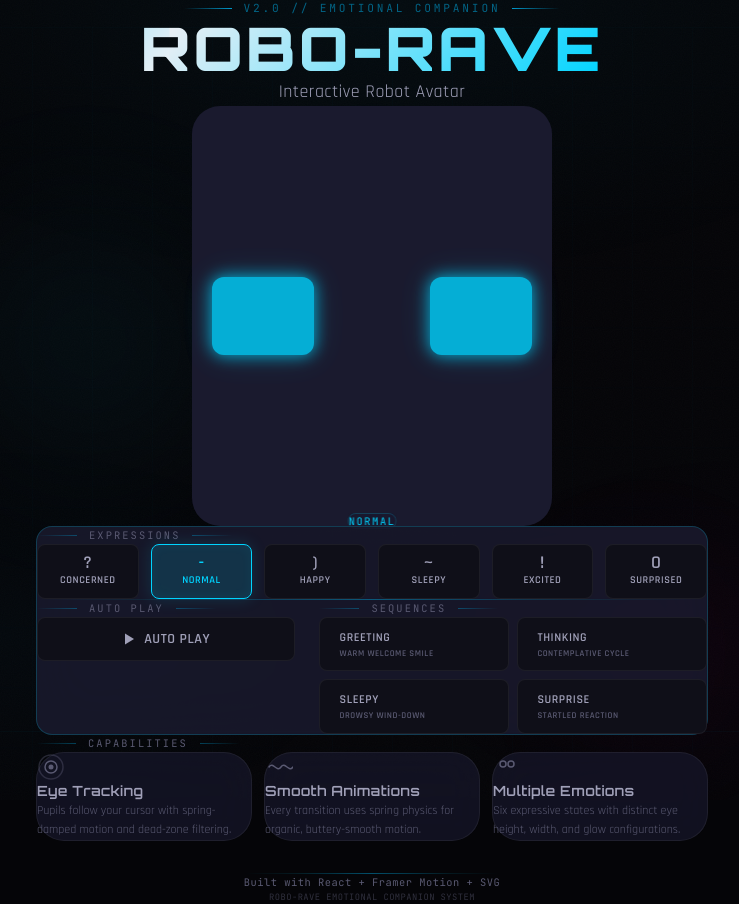
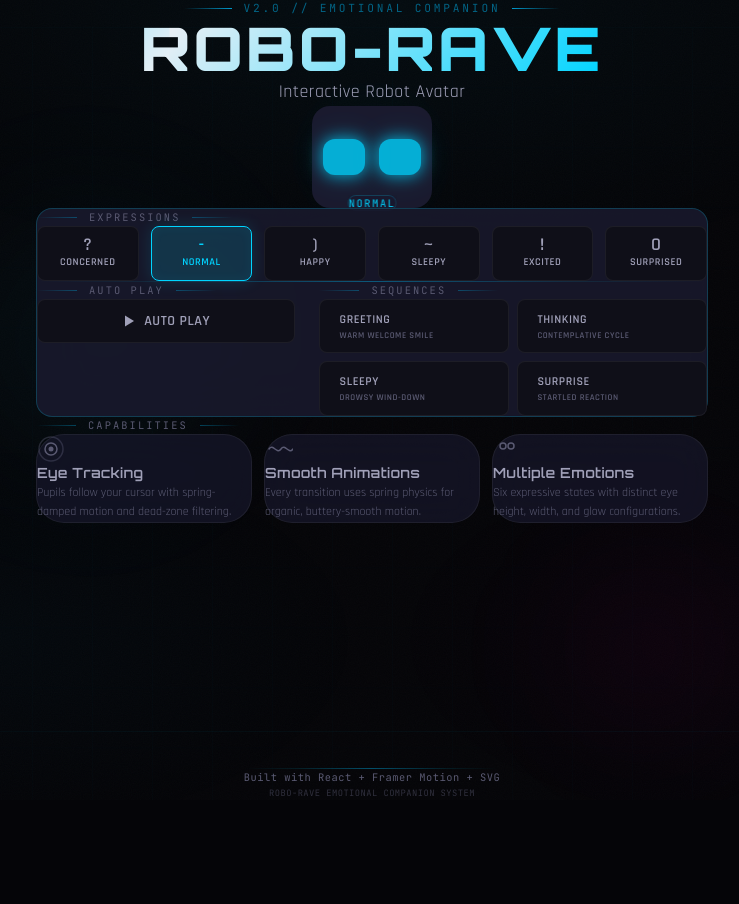
Before and after one commit to ahmedislamfarouk/robot-eyes-avatar, a React (Vite) app: page / in a window 1280 px wide. Shown: the whole page, without its empty margins (268-1007 px from the left). After the commit the page ends 800 px from the top, so only its background shows below. Built offline with nearby package versions, Linux system fonts and the light colour scheme.

Commit message:
feat: excited pulse animation + Google Translate TTS

```diff
--- a/src/components/RobotEyes/Eye.tsx
+++ b/src/components/RobotEyes/Eye.tsx
@@ -1,48 +1,36 @@
 /**
  * Eye — CSS div with animated border-radius.
- *
- * Different border-radius values = different shapes.
- * Framer-motion can smoothly interpolate border-radius between states.
+ * Uses CSS transitions + CSS keyframe animation for excited state.
  */
 
-import { motion, useSpring } from 'framer-motion';
 import type { EyeState } from './expressions';
 
 export interface EyeProps {
   state: EyeState;
   isBlinking: boolean;
-  size?: number;
+  isExcited?: boolean;
 }
 
-const SPRING = { stiffness: 80, damping: 14, mass: 1.2 };
-
-export default function Eye({ state, isBlinking, size = 120 }: EyeProps) {
-  const scaleY = useSpring(state.scaleY, SPRING);
-  const scaleX = useSpring(state.scaleX, SPRING);
-  const glow = useSpring(state.glowIntensity, SPRING);
-
-  scaleY.set(isBlinking ? 0.05 : state.scaleY);
-  scaleX.set(state.scaleX);
-  glow.set(state.glowIntensity);
-
-  const eyeW = size * 0.85;
-  const eyeH = size * 0.65;
+export default function Eye({ state, isBlinking, isExcited = false }: EyeProps) {
+  const scaleY = isBlinking ? 0.05 : state.scaleY;
+  const glowIntensity = state.glowIntensity;
 
   return (
-    <motion.div
+    <div
       style={{
-        width: eyeW,
-        height: eyeH,
+        width: '100%',
+        height: '100%',
         backgroundColor: state.glowColor,
         borderRadius: state.borderRadius,
-        scaleY,
-        scaleX,
-        boxShadow: glow.get() > 0.1
-          ? `0 0 ${20 * glow.get()}px ${state.glowColor}, 0 0 ${40 * glow.get()}px ${state.glowColor}40`
-          : 'none',
-        opacity: glow,
+        transform: `scaleY(${scaleY}) scaleX(${state.scaleX})`,
+        boxShadow:
+          glowIntensity > 0.1
+            ? `0 0 ${20 * glowIntensity}px ${state.glowColor}, 0 0 ${40 * glowIntensity}px ${state.glowColor}40`
+            : 'none',
+        opacity: glowIntensity,
+        transition: 'all 0.6s cubic-bezier(0.34, 1.56, 0.64, 1)',
+        animation: isExcited ? 'excited-pulse 1.2s ease-in-out infinite' : 'none',
       }}
-      transition={{ type: 'spring', stiffness: 180, damping: 20 }}
     />
   );
 }
--- a/src/components/RobotEyes/RobotFace.tsx
+++ b/src/components/RobotEyes/RobotFace.tsx
@@ -1,28 +1,41 @@
 /**
  * RobotFace — Square dark screen with two CSS-based glowing eyes.
+ * Excited state has a subtle pulsing idle animation.
  */
 
 import { useEffect, useRef, useState } from 'react';
-import { motion } from 'framer-motion';
 import Eye from './Eye';
 import { type Emotion, expressions } from './expressions';
 
 export interface RobotFaceProps {
   emotion?: Emotion;
-  width?: number;
-  height?: number;
+  size?: number;
   disableBlink?: boolean;
+  backgroundColor?: string;
 }
 
 function randInt(min: number, max: number): number {
   return Math.floor(Math.random() * (max - min + 1)) + min;
 }
 
+// Inject CSS keyframes once
+if (typeof document !== 'undefined' && !document.getElementById('robot-eye-animations')) {
+  const style = document.createElement('style');
+  style.id = 'robot-eye-animations';
+  style.textContent = `
+    @keyframes excited-pulse {
+      0%, 100% { transform: scaleY(var(--eye-sy, 1)) scaleX(var(--eye-sx, 1)); }
+      50% { transform: scaleY(calc(var(--eye-sy, 1) * 1.15)) scaleX(calc(var(--eye-sx, 1) * 1.08)); }
+    }
+  `;
+  document.head.appendChild(style);
+}
+
 export default function RobotFace({
   emotion = 'normal',
-  width = 480,
-  height = 440,
+  size = 120,
   disableBlink = false,
+  backgroundColor = '#1a1a2e',
 }: RobotFaceProps) {
   const [currentEmotion, setCurrentEmotion] = useState<Emotion>(emotion);
   const [isBlinking, setIsBlinking] = useState(false);
@@ -45,30 +58,31 @@ export default function RobotFace({
   }, [disableBlink]);
 
   const expr = expressions[currentEmotion];
-
-  const eyeSpacing = width * 0.16;
+  const isExcited = currentEmotion === 'excited';
 
   return (
-    <motion.div
-      className="relative select-none"
+    <div
+      role="figure"
+      aria-label={`Robot face – ${expr.name}`}
       style={{
-        width,
-        height,
-        backgroundColor: '#1a1a2e',
-        borderRadius: 28,
+        width: size,
+        height: size * 0.85,
+        backgroundColor,
+        borderRadius: size * 0.15,
         display: 'flex',
         justifyContent: 'center',
         alignItems: 'center',
-        gap: eyeSpacing * 2,
+        gap: size * 0.12,
+        flexShrink: 0,
+        transition: 'width 0.4s ease, height 0.4s ease',
       }}
-      role="figure"
-      aria-label={`Robot face – ${expr.name}`}
-      initial={{ opacity: 0, scale: 0.92 }}
-      animate={{ opacity: 1, scale: 1 }}
-      transition={{ duration: 1.2, ease: 'easeOut' }}
     >
-      <Eye state={expr.leftEye} isBlinking={isBlinking} />
-      <Eye state={expr.rightEye} isBlinking={isBlinking} />
-    </motion.div>
+      <div style={{ width: size * 0.35, height: size * 0.3 }}>
+        <Eye state={expr.leftEye} isBlinking={isBlinking} isExcited={isExcited} />
+      </div>
+      <div style={{ width: size * 0.35, height: size * 0.3 }}>
+        <Eye state={expr.rightEye} isBlinking={isBlinking} isExcited={isExcited} />
+      </div>
+    </div>
   );
 }
--- a/src/components/RobotEyes/useSpeech.ts
+++ b/src/components/RobotEyes/useSpeech.ts
@@ -1,6 +1,6 @@
 /**
- * useSpeech — Text-to-Speech hook using the Web Speech API.
- * Client-side only to avoid hydration mismatches.
+ * useSpeech — TTS using free Google Translate TTS endpoint.
+ * Sounds human, works everywhere, no API key needed.
  */
 
 import { useCallback, useEffect, useRef, useState } from 'react';
@@ -9,7 +9,6 @@ export interface SpeechOptions {
   rate?: number;
   pitch?: number;
   lang?: string;
-  voiceName?: string;
 }
 
 export interface UseSpeechState {
@@ -17,54 +16,74 @@ export interface UseSpeechState {
   speaking: boolean;
   speak: (text: string, options?: SpeechOptions) => void;
   stop: () => void;
-  voices: SpeechSynthesisVoice[];
 }
 
 export function useSpeech(): UseSpeechState {
   const [speaking, setSpeaking] = useState(false);
-  const [voices, setVoices] = useState<SpeechSynthesisVoice[]>([]);
-  const [supported, setSupported] = useState(false);
-  const synthRef = useRef<SpeechSynthesis | null>(null);
-
-  useEffect(() => {
-    if (typeof window === 'undefined') return;
-    const synth = window.speechSynthesis;
-    if (!synth) return;
-    synthRef.current = synth;
-    setSupported(true);
-    const loadVoices = () => setVoices(synth.getVoices());
-    loadVoices();
-    synth.addEventListener('voiceschanged', loadVoices);
-    return () => synth.removeEventListener('voiceschanged', loadVoices);
-  }, []);
+  const [supported] = useState(true);
+  const audioRef = useRef<HTMLAudioElement | null>(null);
 
   const stop = useCallback(() => {
-    synthRef.current?.cancel();
+    if (audioRef.current) {
+      audioRef.current.pause();
+      audioRef.current = null;
+    }
     setSpeaking(false);
   }, []);
 
   const speak = useCallback((text: string, options: SpeechOptions = {}) => {
-    const synth = synthRef.current;
-    if (!synth || !text.trim()) return;
-    synth.cancel();
-    const utterance = new SpeechSynthesisUtterance(text);
-    utterance.rate = options.rate ?? 1;
-    utterance.pitch = options.pitch ?? 1;
-    utterance.lang = options.lang ?? 'en-US';
-    if (options.voiceName && voices.length > 0) {
-      const v = voices.find(v => v.name === options.voiceName);
-      if (v) utterance.voice = v;
-    } else if (voices.length > 0) {
-      const en = voices.find(v => v.lang.startsWith('en'));
-      if (en) utterance.voice = en;
+    if (!text.trim()) return;
+    stop();
+
+    // Clean text for TTS
+    const cleanText = text
+      .replace(/[*_`#\[\](){}]/g, '')
+      .replace(/\n+/g, '. ')
+      .replace(/[^\w\s.,!?;:'-]/g, '')
+      .trim();
+
+    if (!cleanText) return;
+
+    // Split long text into chunks (Google TTS has a 200 char limit per request)
+    const chunks: string[] = [];
+    const sentences = cleanText.match(/[^.!?]+[.!?]+/g) || [cleanText];
+    let current = '';
+    for (const sentence of sentences) {
+      if (current.length + sentence.length > 180) {
+        if (current) chunks.push(current);
+        current = sentence;
+      } else {
+        current += sentence;
+      }
     }
-    utterance.onstart = () => setSpeaking(true);
-    utterance.onend = () => setSpeaking(false);
-    utterance.onerror = () => setSpeaking(false);
-    synth.speak(utterance);
-  }, [voices]);
+    if (current) chunks.push(current);
 
-  useEffect(() => { return () => synthRef.current?.cancel(); }, []);
+    // Play chunks sequentially
+    let index = 0;
+    const playNext = () => {
+      if (index >= chunks.length) {
+        setSpeaking(false);
+        return;
+      }
+      const chunk = chunks[index];
+      index++;
+      const lang = options.lang || 'en';
+      const url = `https://translate.google.com/translate_tts?ie=UTF-8&q=${encodeURIComponent(chunk)}&tl=${lang}&client=tw-ob`;
+      const audio = new Audio(url);
+      audioRef.current = audio;
+      audio.onended = () => playNext();
+      audio.onerror = () => {
+        console.warn('TTS chunk failed, trying next...');
+        playNext();
+      };
+      audio.play().catch(() => playNext());
+    };
 
-  return { supported, speaking, speak, stop, voices };
+    setSpeaking(true);
+    playNext();
+  }, [stop]);
+
+  useEffect(() => { return () => stop(); }, [stop]);
+
+  return { supported, speaking, speak, stop };
 }
```
